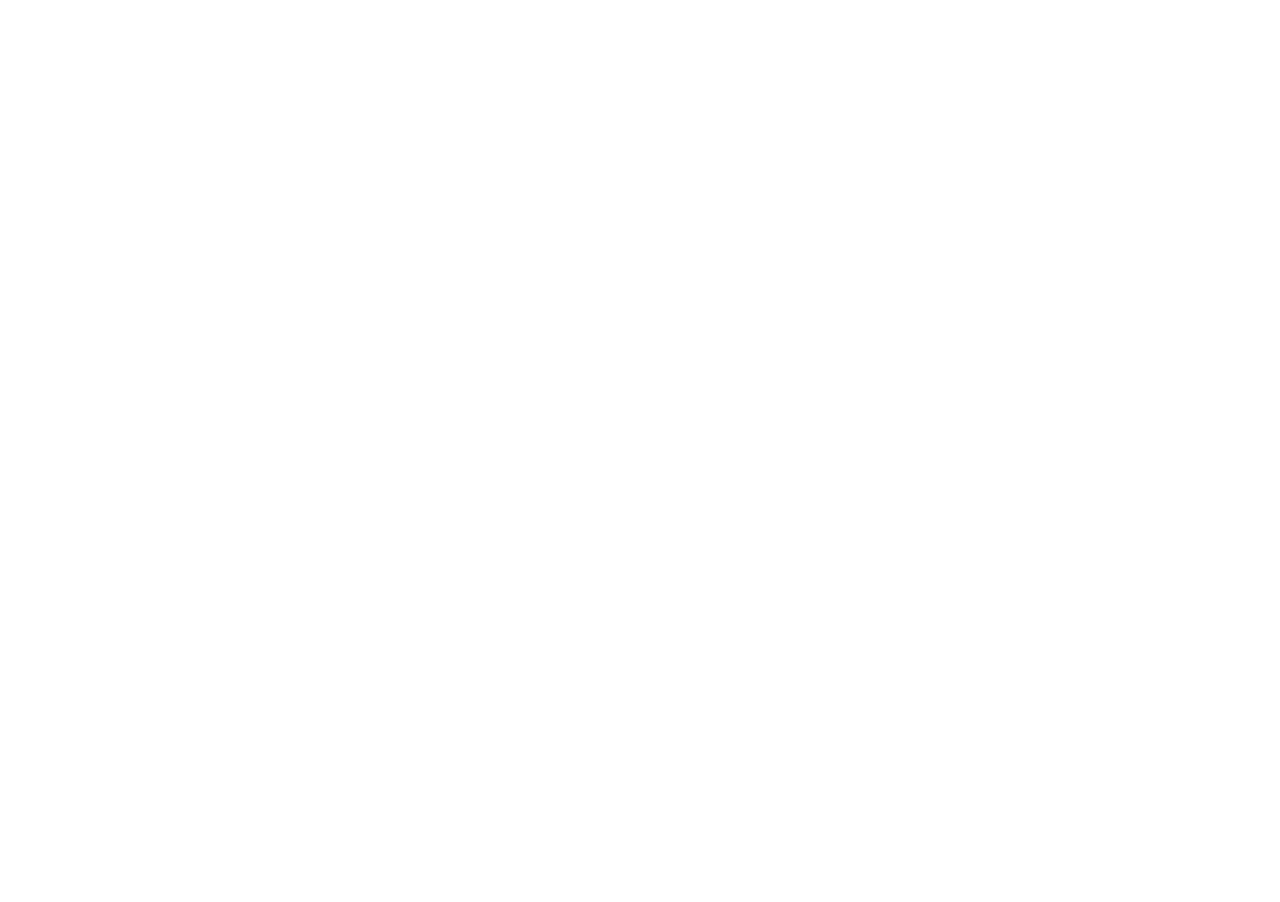
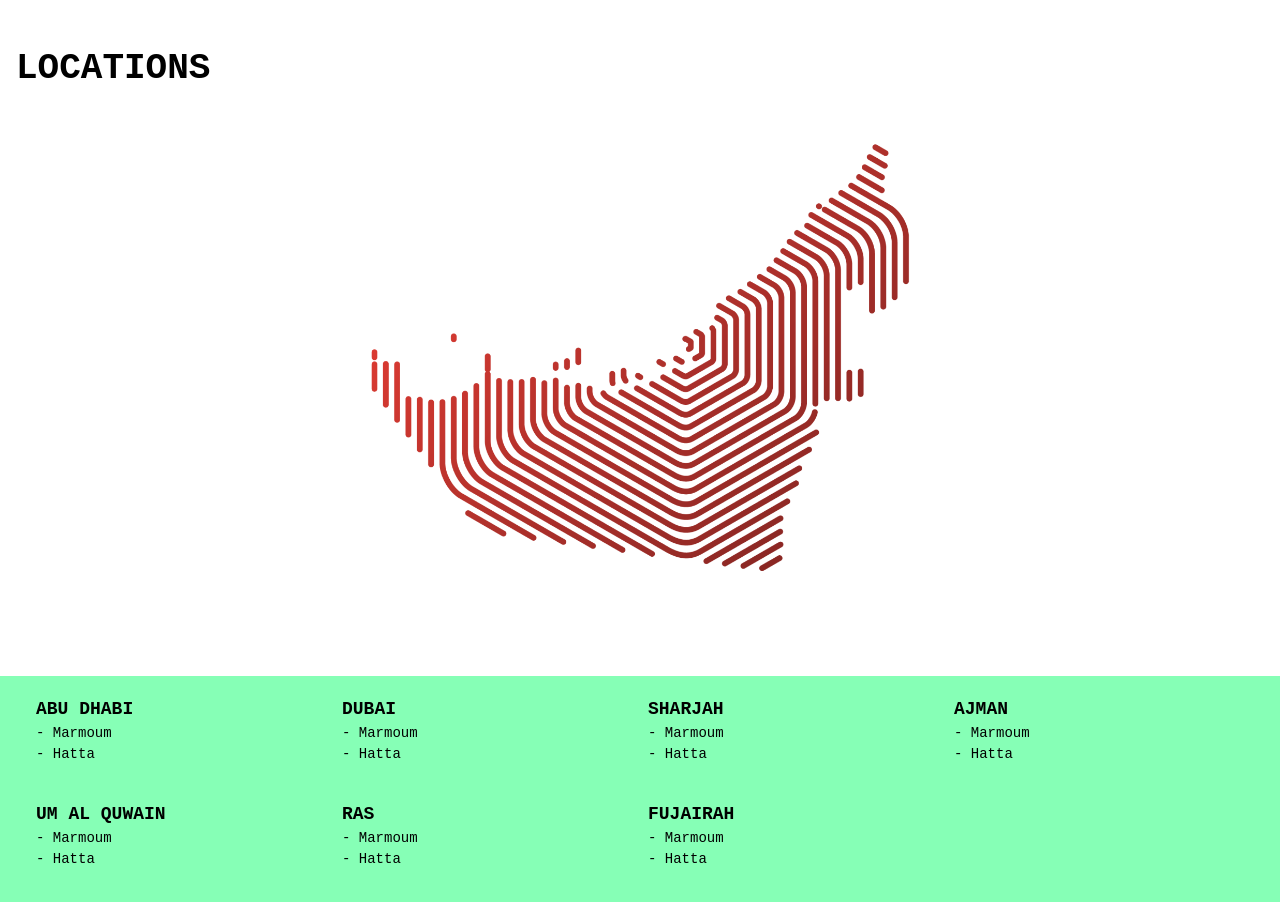
Before and after one commit to ralsuwaidi/uaecodes-frontend, a Next.js app: page / in a window 1280 px wide. Shown: the part 3260-4162 px from the top of the page. Before the commit the page ends 3142 px from the top, so only its background shows below. Built offline with nearby package versions, Linux system fonts and the light colour scheme.

Commit message:
feat: add location section UI

```diff
--- /dev/null
+++ b/src/layouts/Home/LocationEmirates.tsx
@@ -0,0 +1,19 @@
+type ILocationProps = {
+  emirate: string;
+  locations: string[];
+};
+
+const LocationEmirates = (props: ILocationProps) => {
+  return (
+    <div className="mb-5">
+      <p className="text-lg font-bold uppercase">{props.emirate}</p>
+      {props.locations.map((location) => (
+        <p key={location} className="text-sm">
+          - {location}
+        </p>
+      ))}
+    </div>
+  );
+};
+
+export { LocationEmirates };
--- /dev/null
+++ b/src/layouts/Home/Locations.tsx
@@ -0,0 +1,83 @@
+import { useRouter } from 'next/router';
+
+import { LocationEmirates } from './LocationEmirates';
+
+const ABU_DHABI = {
+  name: 'Abu Dhabi',
+  locations: ['Marmoum', 'Hatta'],
+};
+const DUBAI = {
+  name: 'Dubai',
+  locations: ['Marmoum', 'Hatta'],
+};
+const SHARJAH = {
+  name: 'Sharjah',
+  locations: ['Marmoum', 'Hatta'],
+};
+const AJMAN = {
+  name: 'Ajman',
+  locations: ['Marmoum', 'Hatta'],
+};
+const UMM = {
+  name: 'Um Al Quwain',
+  locations: ['Marmoum', 'Hatta'],
+};
+const RAS = {
+  name: 'RAS',
+  locations: ['Marmoum', 'Hatta'],
+};
+const FUJAIRAH = {
+  name: 'Fujairah',
+  locations: ['Marmoum', 'Hatta'],
+};
+
+const Locations = () => {
+  const router = useRouter();
+
+  return (
+    <section className=" mt-16 font-ubuntu-mono dark:bg-gray-900 md:mt-40">
+      <div className="container mx-auto px-4 pb-16 md:pb-24">
+        <p className=" pb-10 text-xl font-bold uppercase md:pb-10 lg:text-4xl">
+          Locations
+        </p>
+        <div className="mx-auto max-w-xl">
+          <img
+            src={`${router.basePath}/assets/images/uae-map.png`}
+            alt="mockup"
+          />
+        </div>
+      </div>
+      <div className=" bg-neon-green">
+        <div className="container mx-auto px-4">
+          <div className="mx-auto p-5">
+            <div className="grid grid-cols-2  gap-2 md:grid-cols-4 md:gap-4">
+              <LocationEmirates
+                emirate={ABU_DHABI.name}
+                locations={ABU_DHABI.locations}
+              />
+              <LocationEmirates
+                emirate={DUBAI.name}
+                locations={DUBAI.locations}
+              />
+              <LocationEmirates
+                emirate={SHARJAH.name}
+                locations={SHARJAH.locations}
+              />
+              <LocationEmirates
+                emirate={AJMAN.name}
+                locations={AJMAN.locations}
+              />
+              <LocationEmirates emirate={UMM.name} locations={UMM.locations} />
+              <LocationEmirates emirate={RAS.name} locations={RAS.locations} />
+              <LocationEmirates
+                emirate={FUJAIRAH.name}
+                locations={FUJAIRAH.locations}
+              />
+            </div>
+          </div>
+        </div>
+      </div>
+    </section>
+  );
+};
+export { Locations };
--- a/src/pages/index.tsx
+++ b/src/pages/index.tsx
@@ -1,6 +1,7 @@
 import { About } from '@/layouts/Home/About';
 import { Features } from '@/layouts/Home/Features';
 import { Hero } from '@/layouts/Home/Hero';
+import { Locations } from '@/layouts/Home/Locations';
 import { Timeline } from '@/layouts/Home/Timeline';
 import { Meta } from '@/layouts/Meta';
 import { Main } from '@/templates/Main';
@@ -19,6 +20,7 @@
       <About />
       <Features />
       <Timeline />
+      <Locations />
     </Main>
   );
 };
```
